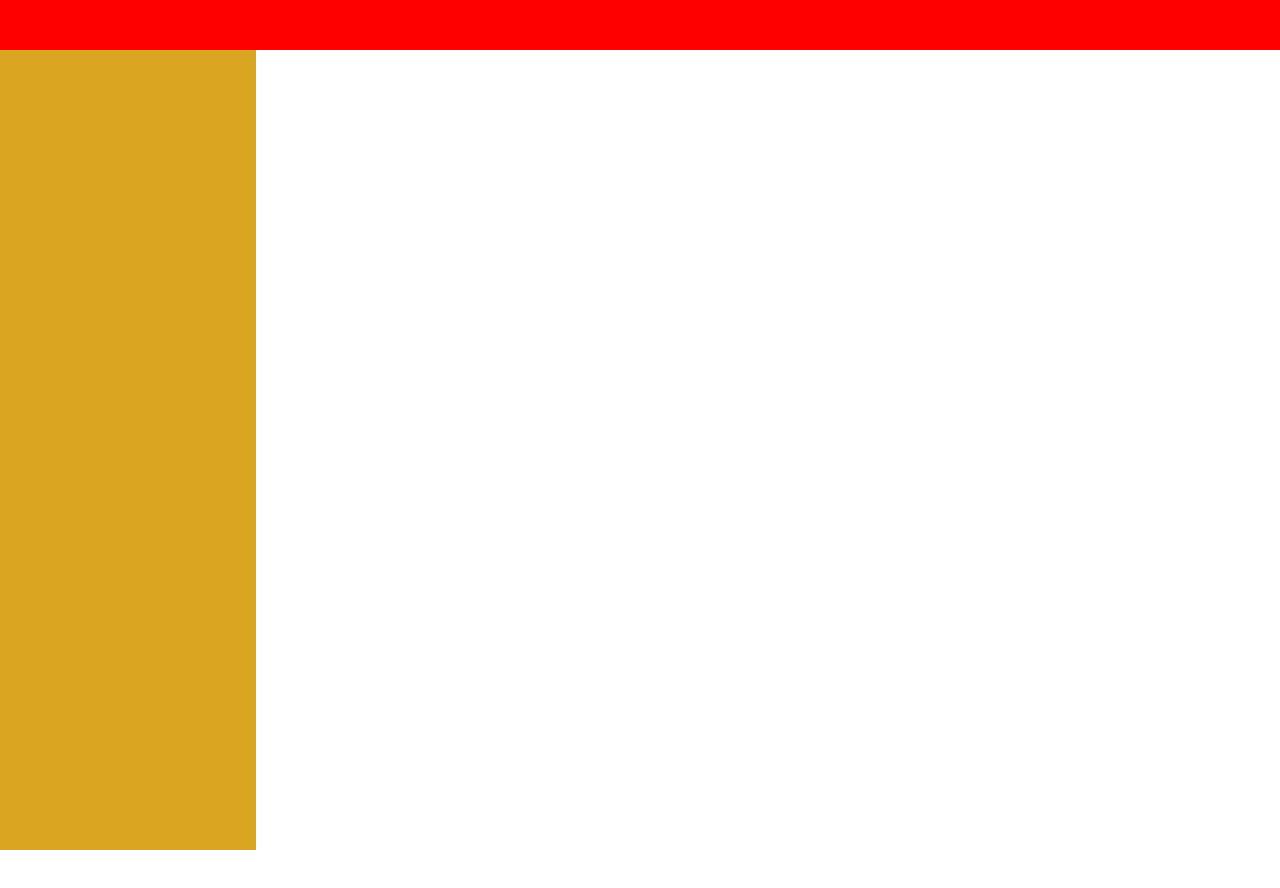
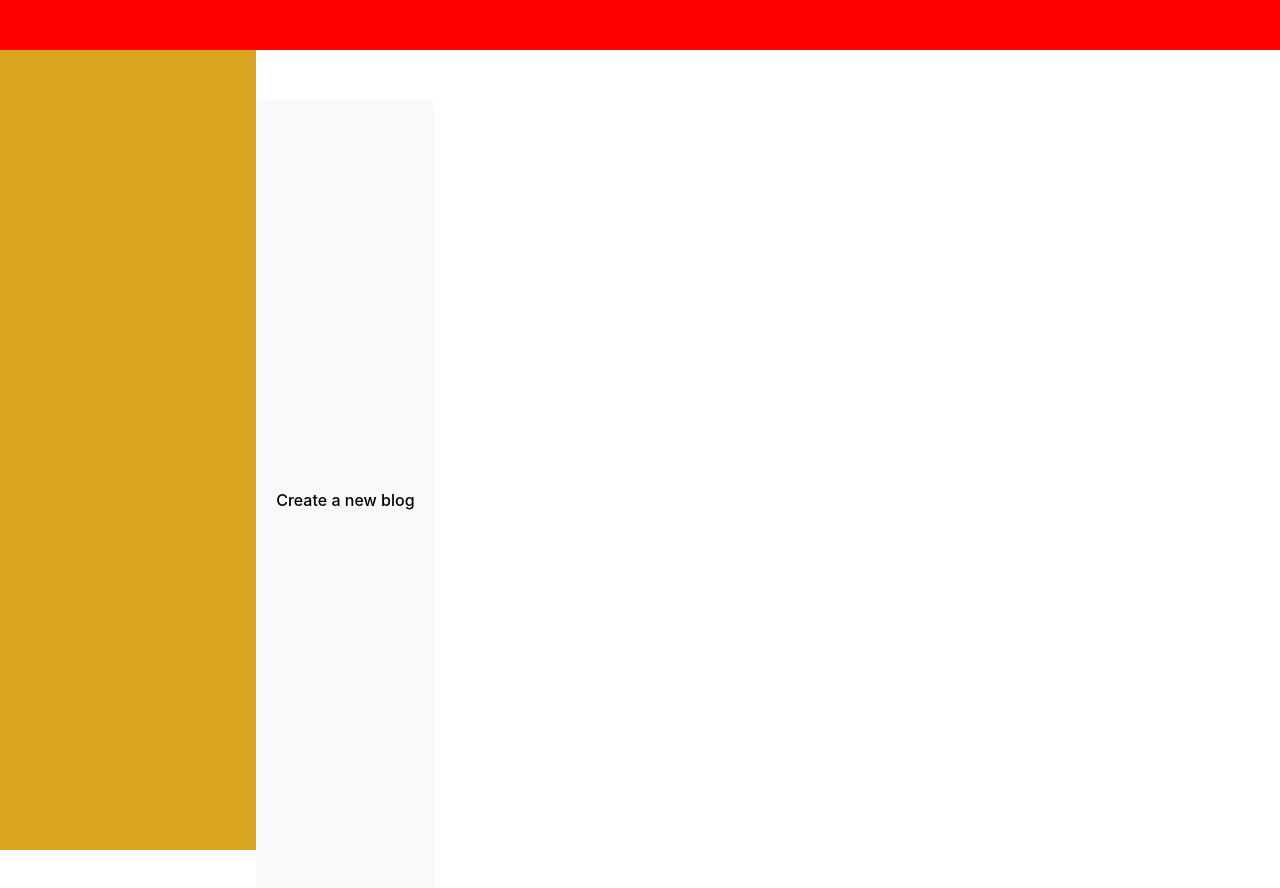
Before and after one commit to lindelwa122/portfolio-client, a React (Vite) app: page /blogs/create in a window 1280 px wide. Shown: the top 888 px of the page. Before the commit the page ends 850 px from the top, so only its background shows below. Built offline with nearby package versions, Linux system fonts and the light colour scheme.

Commit message:
Add index create-blog page for Outlet.

```diff
--- /dev/null
+++ b/src/components/create_blog_index/create-blog-index.jsx
@@ -0,0 +1,11 @@
+import styles from './create-blog-index.module.css';
+
+const CreateBlogIndex = () => {
+  return (
+    <div className={styles.main}>
+      <button>Create a new blog</button>
+    </div>
+  )
+}
+
+export default CreateBlogIndex;
--- /dev/null
+++ b/src/components/create_blog_index/create-blog-index.module.css
@@ -0,0 +1,6 @@
+.main {
+  display: flex;
+  justify-content: center;
+  margin-top: 50px;
+  height: 100%;
+}
--- a/src/router.jsx
+++ b/src/router.jsx
@@ -1,12 +1,19 @@
 import { createBrowserRouter, RouterProvider } from 'react-router-dom';
 
 import CreateBlog from './components/create_blog/create-blog';
+import CreateBlogIndex from './components/create_blog_index/create-blog-index';
 
 const Router = () => {
   const router = createBrowserRouter([
     {
       path: '/blogs/create',
-      element: <CreateBlog />
+      element: <CreateBlog />,
+      children: [
+        {
+          index: true,
+          element: <CreateBlogIndex />
+        }
+      ]
     }
   ]);
 
```
Also changed, not shown: 1 other file (tests, documents, lock files or other folders).
